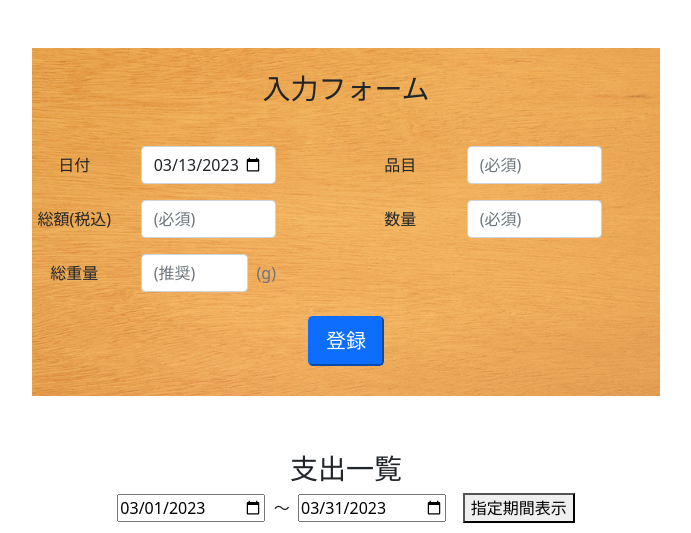
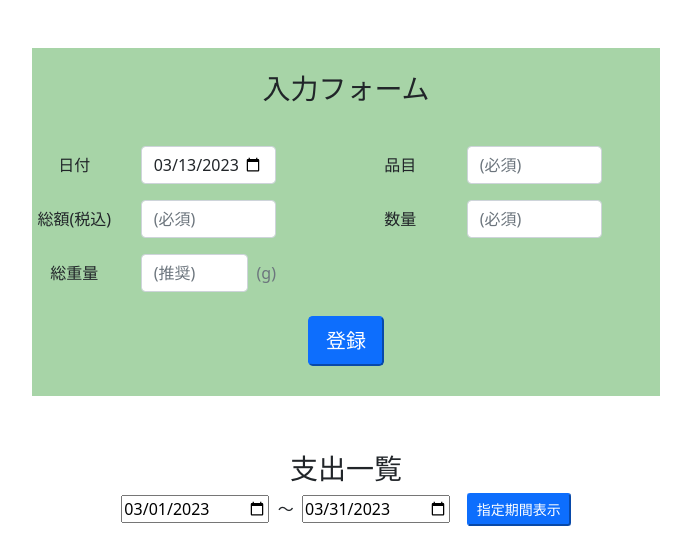
Before and after one commit to masatomo57/Indoor, a Flask app: page /register in a window 1280 px wide. Shown: the part 78-611 px from the top of the page, without its empty margins (294-985 px from the left). Run offline with Flask 2, Linux system fonts and the light colour scheme; a user stored in the database is signed in; data comes from the database, SQL or seed files in the repository; both versions use the stored data as it was after the commit.

Commit message:
register.htmlのcssの修正。統一感を持たせるために、表示部分で使われていた緑を登録の部分にも使いました。

```diff
--- a/kakeibo/static/style.css
+++ b/kakeibo/static/style.css
@@ -77,7 +77,7 @@ nav .navbar-brand .green
 }
 .col-md-6.offset-md-3 {
     background-color: #fff; /* 背景色を設定 */
-    background-image: url('/static/kakeibo.png'); /* 背景画像を追加 */
+    /*background-image: url('/static/kakeibo.png'); /* 背景画像を追加 */
     background-repeat: no-repeat;
     background-size: cover;
     background-position: center center;
--- a/kakeibo/templates/register.html
+++ b/kakeibo/templates/register.html
@@ -7,8 +7,8 @@
                 padding-right: 70px;
             }
             .col-md-6.offset-md-3 {
-                background-color: #fff; /* 背景色を設定 */
-                background-image: url('/static/kakeibo.png'); /* 背景画像を追加 */
+                background-color: #a7d4a7; /* 背景色を設定 */
+                /*background-image: url('/static/kakeibo.png'); /* 背景画像を追加 */
                 background-repeat: no-repeat;
                 background-size: cover;
                 background-position: center center;
@@ -161,7 +161,7 @@
         &nbsp;〜&nbsp;
         <input type="date" id="last_date" name="last_date">
         &nbsp;&nbsp;
-        <button id="display_btn" type="submit">指定期間表示</button>
+        <button id="display_btn" class="btn-primary btn-sm" type="submit">指定期間表示</button>
     </form>
     <table id="kakei_tb" class="container" style="width: 50%;">
         <tr>
@@ -180,8 +180,8 @@
             <td>{{ data[2] }}</td>
             <td>{{ data[3] }}</td>
             <td>{{ data[4] }}</td>
-            <td><button type="button" onclick="deleteData('{{data[0]}}', '{{data[1]}}', '{{data[2]}}','{{data[3]}}','{{data[4]}}')">削除</button></td>
-            <td><button type="button" onclick="editData('{{data[0]}}', '{{data[1]}}', '{{data[2]}}','{{data[3]}}','{{data[4]}}')">編集</button></td>
+            <td><button type="button" class="btn-primary btn-sm" onclick="deleteData('{{data[0]}}', '{{data[1]}}', '{{data[2]}}','{{data[3]}}','{{data[4]}}')">削除</button></td>
+            <td><button type="button" class="btn-primary btn-sm" onclick="editData('{{data[0]}}', '{{data[1]}}', '{{data[2]}}','{{data[3]}}','{{data[4]}}')">編集</button></td>
         </tr>
         {% endfor %}
     </table>
```
Also changed, not shown: kakeibo/kakeibo.db, 1 other file.
